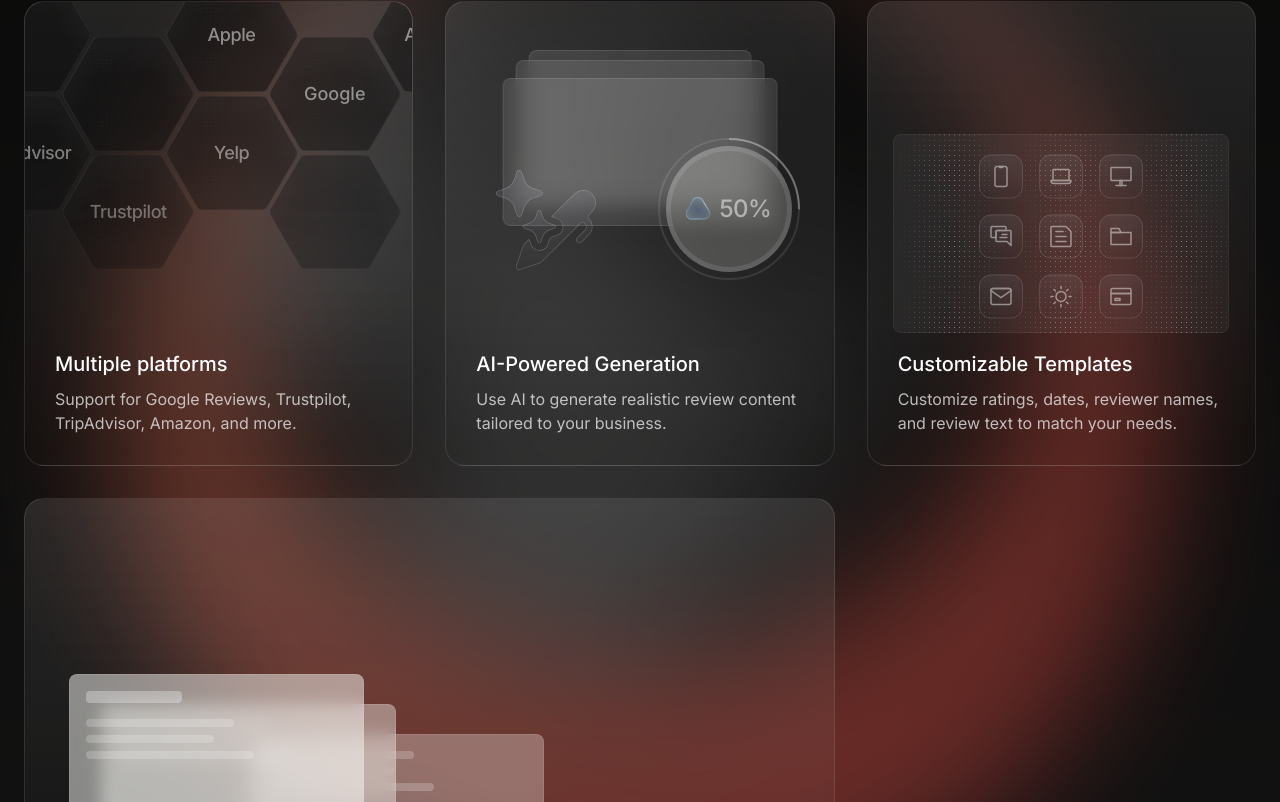
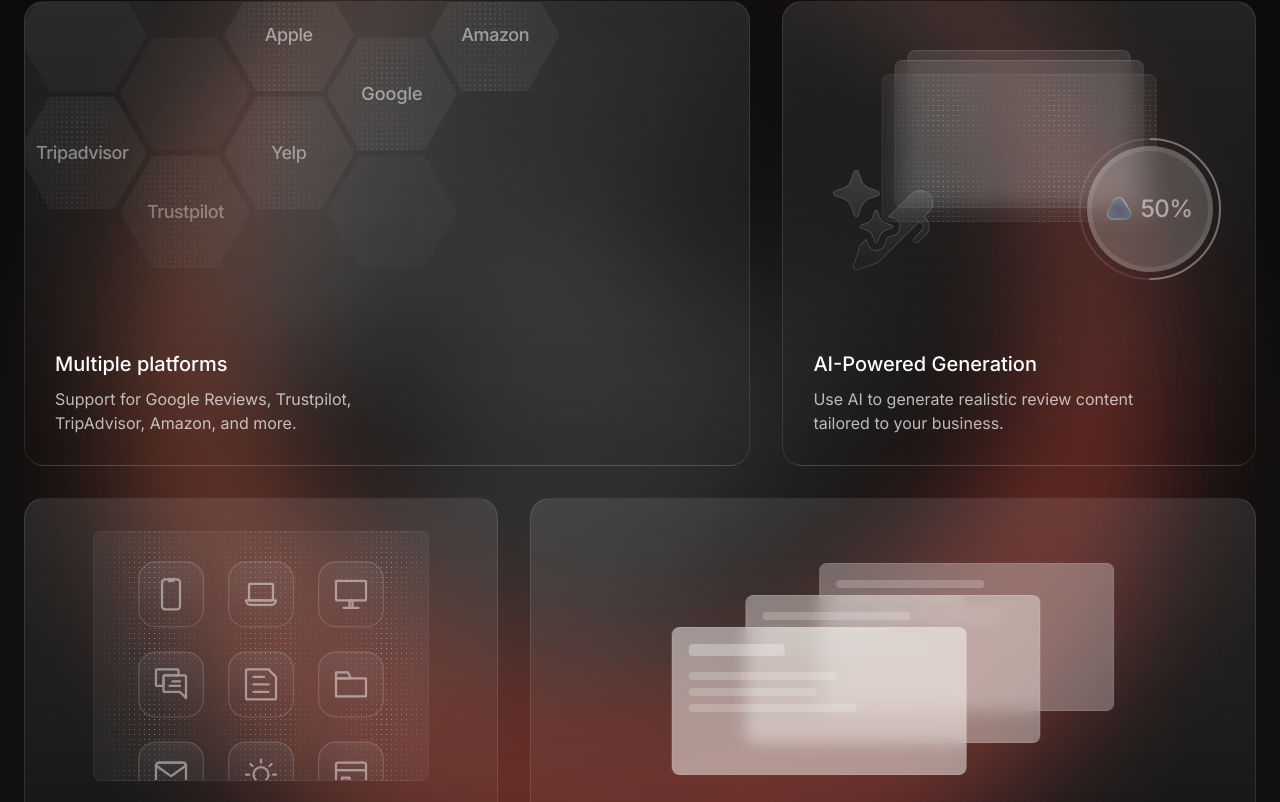
Before and after one commit to jineshpb/review-maker, a Next.js app: page / in a window 1280 px wide. Shown: the part 1658-2460 px from the top of the page. Built offline with nearby package versions, Linux system fonts and the light colour scheme.

Commit message:
widgets done

```diff
--- a/app/page.tsx
+++ b/app/page.tsx
@@ -390,18 +390,26 @@
           Features
         </h2>
 
-        <div className="grid md:grid-cols-2 lg:grid-cols-3 gap-8 max-w-7xl mx-auto">
+        <div className="grid md:grid-cols-2 xl:grid-cols-5 gap-8 max-w-7xl mx-auto">
           {/* Feature 1: Multiple Platforms */}
-          <PlatformCard />
+          <div className="xl:col-span-3">
+            <PlatformCard />
+          </div>
 
           {/* Feature 2: AI-Powered Generation */}
-          <AIGenerationCard />
+          <div className="xl:col-span-2">
+            <AIGenerationCard />
+          </div>
 
           {/* Feature 3: Customizable Templates */}
-          <CustomizableTemplatesCard />
+          <div className="xl:col-span-2">
+            <CustomizableTemplatesCard />
+          </div>
 
           {/* Feature 4: High Resolution Exports */}
-          <HighResolutionExportsCard />
+          <div className="xl:col-span-3">
+            <HighResolutionExportsCard />
+          </div>
         </div>
       </div>
     </section>
--- a/components/landing/features/AIGenerationCard.tsx
+++ b/components/landing/features/AIGenerationCard.tsx
@@ -2,12 +2,34 @@
 
 import { cn } from "@/lib/utils";
 import Image from "next/image";
+import { useMemo, useState } from "react";
+import CountUp from "react-countup";
 
 export interface AIGenerationCardProps {
   className?: string;
 }
 
 export const AIGenerationCard = ({ className }: AIGenerationCardProps) => {
+  const [isProgressActive, setIsProgressActive] = useState(false);
+
+  const radius = 70;
+  const circumference = useMemo(() => 2 * Math.PI * radius, [radius]);
+  const baseProgress = 0.5;
+  const progress = isProgressActive ? 1 : baseProgress;
+  const strokeDashoffset = circumference * (1 - progress);
+
+  const handleProgressEnter = () => setIsProgressActive(true);
+  const handleProgressLeave = () => setIsProgressActive(false);
+  const handleProgressFocus = () => setIsProgressActive(true);
+  const handleProgressBlur = () => setIsProgressActive(false);
+  const handleProgressKeyDown: React.KeyboardEventHandler<HTMLDivElement> = (
+    event
+  ) => {
+    if (event.key !== "Enter" && event.key !== " ") return;
+    event.preventDefault();
+    setIsProgressActive(true);
+  };
+
   return (
     <div
       className={cn(
@@ -28,13 +50,31 @@
             className="object-cover absolute top-[120px] left-[50px] z-10"
           />
           <div className="absolute inset-0 top-0 left-1/2 -translate-x-1/2">
-            <div className="absolute left-1/2 -translate-x-1/2 top-0 w-[223px] h-[148px] bg-white/10 border border-white/10 rounded-lg backdrop-blur-sm hover:bg-white/20 transition-all duration-300" />
-            <div className="absolute left-1/2 -translate-x-1/2 top-[10px] w-[249px] h-[148px] bg-white/10 border border-white/10 rounded-lg backdrop-blur-sm hover:bg-white/20 transition-all duration-300" />
-            <div className="absolute left-1/2 -translate-x-1/2 top-[28px] w-[275px] h-[148px] bg-white/10 border border-white/10 rounded-lg backdrop-blur-sm hover:bg-white/20 transition-all duration-300" />
+            <div className="absolute left-1/2 -translate-x-1/2 top-0 w-[223px] h-[148px] bg-white/10 border border-white/10 rounded-lg backdrop-blur-sm hover:bg-white/20 transition-all duration-300 hover:scale-105" />
+            <div className="absolute left-1/2 -translate-x-1/2 top-[10px] w-[249px] h-[148px] bg-white/10 border border-white/10 rounded-lg backdrop-blur-sm hover:bg-white/20 hover:scale-105 transition-all duration-300" />
+            <div
+              className="absolute left-1/2 -translate-x-1/2 top-[24px] w-[275px] h-[148px] bg-white/10 border border-white/10 rounded-lg backdrop-blur-sm hover:bg-white/20 transition-all duration-300 hover:scale-105"
+              style={{
+                backgroundImage: "url('/pattern.png')",
+                backgroundRepeat: "repeat",
+                backgroundSize: "auto",
+                opacity: 0.5,
+              }}
+            />
           </div>
 
           {/* Progress Ring */}
-          <div className="absolute right-[30px] top-[84px] w-[150px] h-[150px]">
+          <div
+            className="absolute right-[30px] top-[84px] w-[150px] h-[150px] outline-none"
+            tabIndex={0}
+            role="img"
+            aria-label="AI generation progress"
+            onMouseEnter={handleProgressEnter}
+            onMouseLeave={handleProgressLeave}
+            onFocus={handleProgressFocus}
+            onBlur={handleProgressBlur}
+            onKeyDown={handleProgressKeyDown}
+          >
             {/* Outer Ring */}
             <svg
               width="150"
@@ -45,24 +85,23 @@
               <circle
                 cx="75"
                 cy="75"
-                r="70"
+                r={radius}
                 fill="none"
                 stroke="rgba(255,255,255,0.1)"
                 strokeWidth="2"
               />
-              {/* Progress Arc (50%) */}
+              {/* Progress Arc (animates 50% -> 100%) */}
               <circle
                 cx="75"
                 cy="75"
-                r="70"
+                r={radius}
                 fill="none"
                 stroke="rgba(255,255,255,0.3)"
                 strokeWidth="2"
-                strokeDasharray={`${2 * Math.PI * 70 * 0.5} ${
-                  2 * Math.PI * 70
-                }`}
-                strokeDashoffset={2 * Math.PI * 70 * 0.25}
+                strokeDasharray={circumference}
                 transform="rotate(-90 75 75)"
+                className="transition-[stroke-dashoffset] duration-700 ease-out"
+                style={{ strokeDashoffset }}
               />
             </svg>
             {/* Inner Circle */}
@@ -80,7 +119,16 @@
 
               {/* Percentage Text */}
               <span className="text-2xl font-medium tracking-tight text-white/50">
-                50%
+                {isProgressActive ? (
+                  <CountUp
+                    start={baseProgress * 100}
+                    end={100}
+                    duration={0.7}
+                    suffix="%"
+                  />
+                ) : (
+                  `${Math.round(baseProgress * 100)}%`
+                )}
               </span>
             </div>
           </div>
--- a/components/landing/features/CustomizableTemplatesCard.tsx
+++ b/components/landing/features/CustomizableTemplatesCard.tsx
@@ -20,8 +20,8 @@
       )}
     >
       {/* Visual Content Area */}
-      <div className="absolute inset-0 flex items-center justify-center  ">
-        <div className="relative w-full h-full max-w-[336px] max-h-[199px] ">
+      <div className="absolute inset-0 flex items-start justify-center  ">
+        <div className="relative w-full h-full max-w-[336px] max-h-[250px] mt-8 ">
           {/* Placeholder for video/template preview */}
           <div
             className="w-full h-full bg-white/10 border border-white/10 rounded-lg backdrop-blur-sm flex overflow-hidden justify-center group hover:bg-white/20 transition-all duration-300"
@@ -35,9 +35,9 @@
             <Image
               src="/icons.svg"
               alt="template"
-              width={200}
+              width={300}
               height={200}
-              className=" self-start group-hover:translate-y-[-100px] transition-all duration-300  "
+              className=" self-start group-hover:translate-y-[-150px] transition-all duration-300  "
             />
           </div>
         </div>
--- a/components/landing/features/HighResolutionExportsCard.tsx
+++ b/components/landing/features/HighResolutionExportsCard.tsx
@@ -20,10 +20,10 @@
       )}
     >
       {/* Visual Content Area - Three Stacked Cards */}
-      <div className="absolute inset-0 flex items-center justify-center pointer-events-none">
-        <div className="relative w-full h-full max-w-[720px] max-h-[210px] mt-24">
+      <div className="absolute inset-0 flex items-start justify-center ">
+        <div className="relative w-full h-full max-w-[720px] mt-8 max-h-[280px]  flex items-center justify-center group  ">
           {/* Card 3 - Back Layer (rightmost) */}
-          <div className="absolute left-[180px] top-[60px] w-[295px] h-[148px] bg-card/30 border border-white/10 rounded-lg backdrop-blur-sm">
+          <div className=" absolute left-1/2 -translate-x-1/4  top-8 hover:skew-6 skew-0 group-hover:skew-6 w-[295px] h-[148px] bg-card/30 border border-white/10 rounded-lg backdrop-blur-sm transition-all duration-300 ">
             {/* Content lines */}
             <div className="p-4 flex flex-col gap-2">
               <div className="h-2 w-[148px] bg-white/20 rounded" />
@@ -33,7 +33,7 @@
           </div>
 
           {/* Card 2 - Middle Layer */}
-          <div className="absolute left-[32px] top-[30px] w-[295px] h-[148px] bg-card/40 border border-white/10 rounded-lg backdrop-blur-sm">
+          <div className=" hover:skew-6 group-hover:skew-6 absolute left-1/2 -translate-x-1/2 top-16 w-[295px] h-[148px] bg-card/40 border border-white/10 rounded-lg backdrop-blur-sm transition-all duration-300">
             {/* Content lines */}
             <div className="p-4 flex flex-col gap-2">
               <div className="h-2 w-[148px] bg-white/20 rounded" />
@@ -43,7 +43,7 @@
           </div>
 
           {/* Card 1 - Front Layer (leftmost) */}
-          <div className="absolute left-0 top-0 w-[295px] h-[148px] bg-card/50 border border-white/10 rounded-lg backdrop-blur-sm">
+          <div className=" hover:skew-6 group-hover:skew-6 absolute left-1/2 -translate-x-3/4 top-24 w-[295px] h-[148px] bg-card/50 border border-white/10 rounded-lg backdrop-blur-sm transition-all duration-300">
             {/* Content lines */}
             <div className="p-4 flex flex-col gap-2">
               <div className="h-3 w-[96px] bg-white/30 rounded" />
@@ -59,8 +59,7 @@
             style={{
               background:
                 "linear-gradient(to right, transparent 0%, rgba(255,255,255,0.1) 20%, rgba(255,255,255,0.3) 50%, rgba(255,255,255,0.1) 80%, transparent 100%)",
-              clipPath:
-                "path('M 0,2 Q 180,0 360,2 T 720,2')",
+              clipPath: "path('M 0,2 Q 180,0 360,2 T 720,2')",
             }}
           />
         </div>
--- a/components/landing/features/PlatformCard.tsx
+++ b/components/landing/features/PlatformCard.tsx
@@ -1,11 +1,50 @@
 "use client";
 
-import Image from "next/image";
 import { cn } from "@/lib/utils";
 
 export interface PlatformCardProps {
   className?: string;
 }
+
+type HexagonIconProps = {
+  className?: string;
+  color?: string;
+  brandName?: string;
+};
+
+const HexagonIcon = ({ className, color, brandName }: HexagonIconProps) => {
+  return (
+    <>
+      {!brandName ? (
+        <svg
+          viewBox="0 0 542 475"
+          xmlns="http://www.w3.org/2000/svg"
+          className={cn("w-full h-full fill-current/30 ", className)}
+          aria-hidden="true"
+          focusable="false"
+        >
+          <path d="M145.453 0.5H396.359C403.326 0.500131 409.763 4.21689 413.246 10.25L538.699 227.541C542.183 233.574 542.183 241.008 538.699 247.041L413.246 464.332C409.763 470.365 403.326 474.082 396.359 474.082H145.453C138.486 474.082 132.049 470.365 128.565 464.332L3.1123 247.041C-0.370992 241.008 -0.370953 233.574 3.1123 227.541L128.565 10.25C132.049 4.21668 138.486 0.5 145.453 0.5Z" />
+        </svg>
+      ) : (
+        <svg
+          viewBox="0 0 542 475"
+          xmlns="http://www.w3.org/2000/svg"
+          className={cn("w-full h-full fill-current ", className)}
+          aria-hidden="true"
+          focusable="false"
+          style={{
+            backgroundImage: "url('/pattern.png')",
+            backgroundRepeat: "repeat",
+            backgroundSize: "auto",
+            opacity: 0.5,
+          }}
+        >
+          <path d="M145.453 0.5H396.359C403.326 0.500131 409.763 4.21689 413.246 10.25L538.699 227.541C542.183 233.574 542.183 241.008 538.699 247.041L413.246 464.332C409.763 470.365 403.326 474.082 396.359 474.082H145.453C138.486 474.082 132.049 470.365 128.565 464.332L3.1123 247.041C-0.370992 241.008 -0.370953 233.574 3.1123 227.541L128.565 10.25C132.049 4.21668 138.486 0.5 145.453 0.5Z" />
+        </svg>
+      )}
+    </>
+  );
+};
 
 // Hexagon dimensions
 const HEXAGON_WIDTH = 131;
@@ -67,6 +106,8 @@
   color: string;
   position: { top: string; left: string };
 }) => {
+  const hexFillColor = name ? color : "rgba(255,255,255,0.12)";
+
   return (
     <div
       className="absolute "
@@ -76,14 +117,12 @@
         transform: "translate(-50%, -50%)",
       }}
     >
-      <div className="relative w-[131px] h-[113px] ">
+      <div className="relative w-[131px] h-[113px]  text-white/10 hover:text-white/20 transition-all duration-300 ">
         {/* Hexagon Image */}
-        <Image
-          src="/hexagon.png"
-          alt=""
-          width={500}
-          height={500}
-          className="w-full h-full object-cover opacity-50 hover:opacity-150 transition-opacity duration-300 "
+        <HexagonIcon
+          color={"#ffffff20"}
+          className=" transition-opacity duration-300"
+          brandName={name}
         />
         {/* Platform Name Overlay */}
         {name ? (
--- a/package.json
+++ b/package.json
@@ -44,6 +44,7 @@
     "postcss": "^8.5.6",
     "razorpay": "^2.9.6",
     "react": "^19.2.0",
+    "react-countup": "^6.5.3",
     "react-dom": "^19.2.0",
     "react-hook-form": "^7.67.0",
     "react-icons": "^5.5.0",
```
Also changed, not shown: public/hexagon.svg (added), 1 other file (tests, documents, lock files or other folders).
